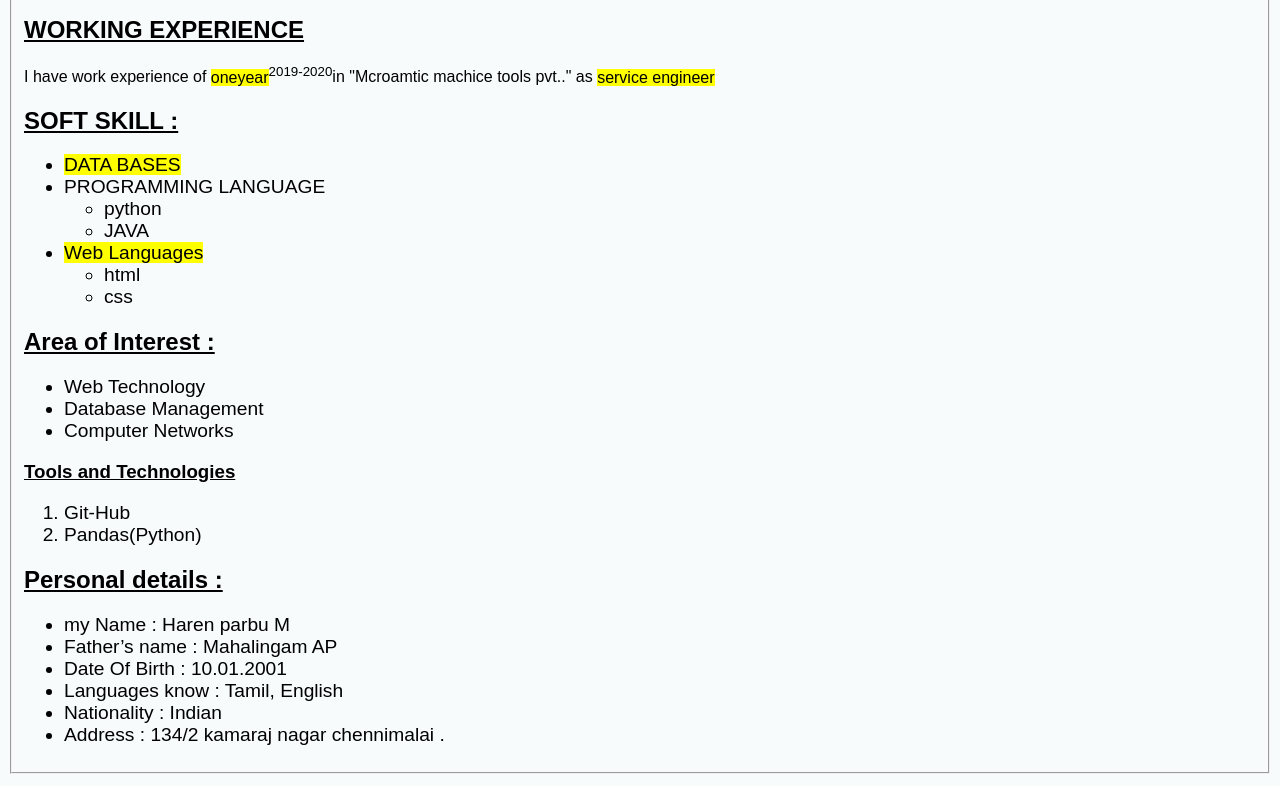
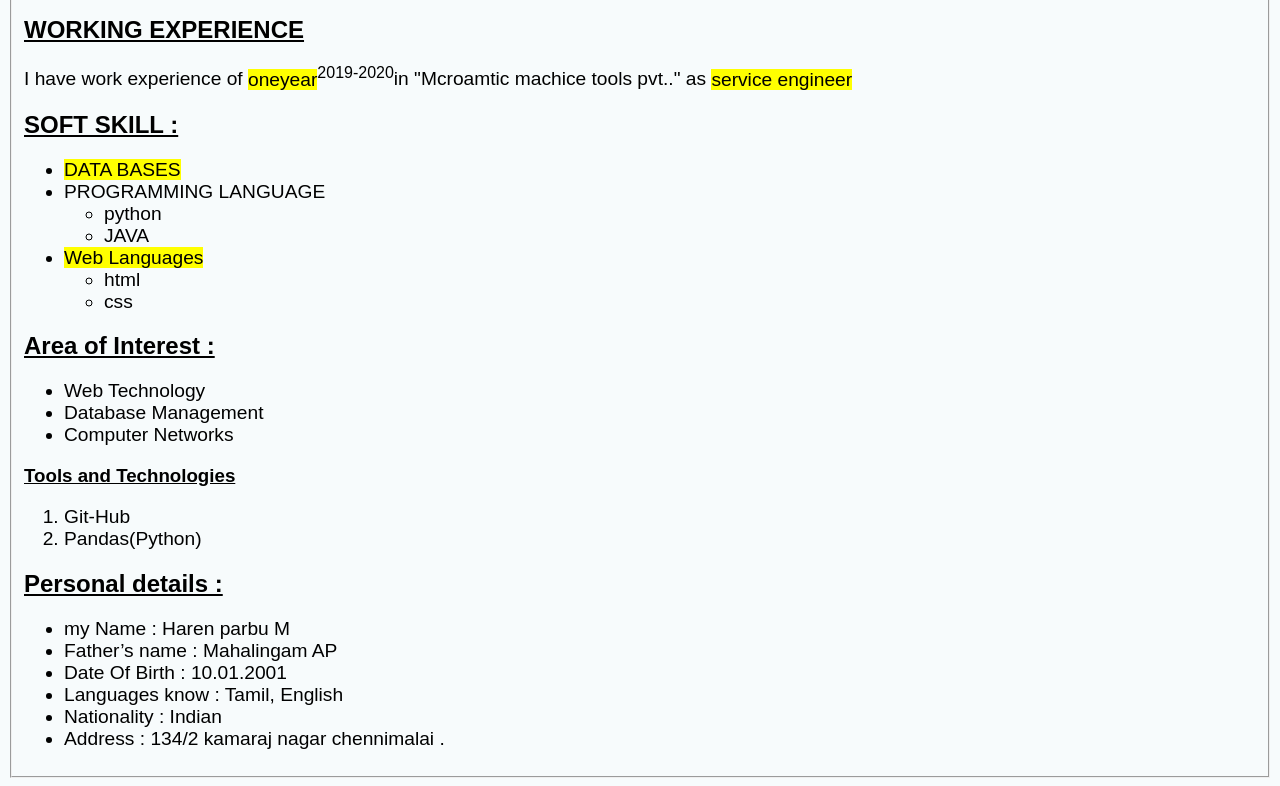
Before and after one commit to harenprabu/WT-EX1-Resume, a plain HTML site: page index.html in a window 1280 px wide. Shown: the part 890-1676 px from the top of the page. Drawn offline with Linux system fonts and the light colour scheme.

Commit message:
Update index.html

```diff
--- a/index.html
+++ b/index.html
@@ -79,7 +79,7 @@
             </tr>
          </table>
          <h2 style="text-decoration: underline;">WORKING EXPERIENCE</h2>
-         <P> I have work experience of <mark>oneyear</mark><sup>2019-2020</sup>in "Mcroamtic machice tools pvt.." as <mark>service engineer</mark></P>
+         <P style="font-size: larger;"> I have work experience of <mark>oneyear</mark><sup>2019-2020</sup>in "Mcroamtic machice tools pvt.." as <mark>service engineer</mark></P>
          <h2 style="text-decoration: underline;">SOFT SKILL  :</h2>
          <ul>
              <li><mark>DATA BASES</mark></li>
```
